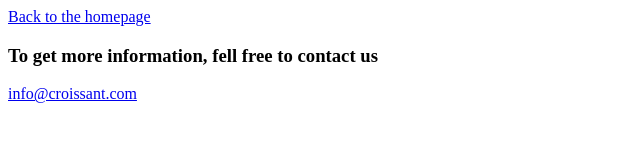
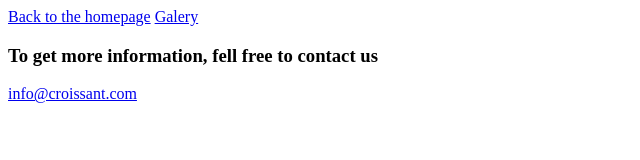
Before and after one commit to KovYana/Croissant, a plain HTML site: page contact.html in a window 1280 px wide. Shown: the full height of the page, 0-640 px from the left. Drawn offline with Linux system fonts and the light colour scheme.

Commit message:
links updating on contact page

```diff
--- a/contact.html
+++ b/contact.html
@@ -9,7 +9,10 @@
 </head>
 
 <body>
-    <a href="index.html">Back to the homepage</a>
+    <div>
+        <a href="index.html">Back to the homepage</a>
+        <a href="photo.html">Galery</a>
+    </div>
     <div>
         <h3>To get more information, fell free to contact us</h3>
         <a href="mailto:info@croissant.com"> info@croissant.com </a>
```
